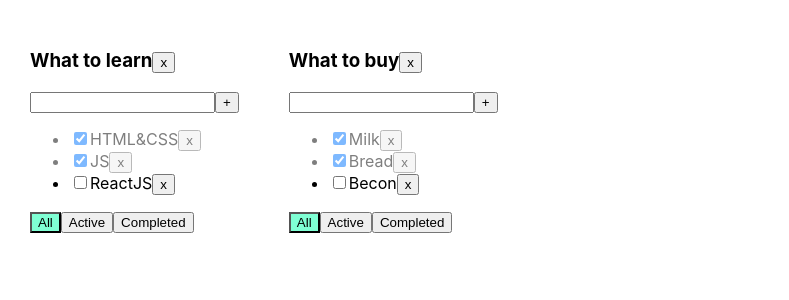
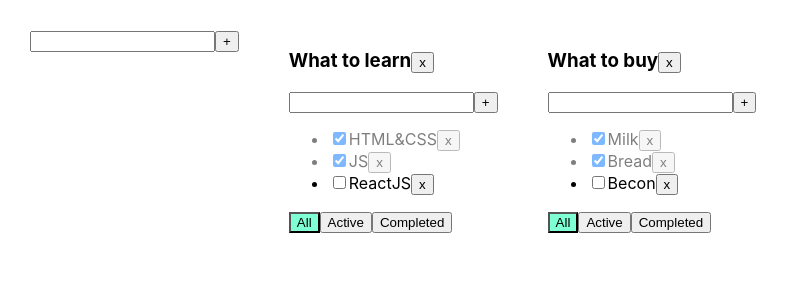
Before and after one commit to LendiHop/TodoList, a React (Create React App) app: page / in a window 1280 px wide. Shown: the top 300 px of the page, without its empty margins (0-789 px from the left). Built offline with nearby package versions, Linux system fonts and the light colour scheme.

Commit message:
Now you can add new todolists and edit tasks

```diff
--- /dev/null
+++ b/src/AddItemForm.tsx
@@ -0,0 +1,42 @@
+import React, {ChangeEvent, KeyboardEvent, useState} from 'react';
+
+type addItemFormPropsType = {
+    addItem: (title: string) => void
+}
+
+export function AddItemForm(props: addItemFormPropsType) {
+    const [title, setTitle] = useState<string>("");
+    const [error, setError] = useState<string | null>(null);
+
+    const onChangeHandler = (e: ChangeEvent<HTMLInputElement>) => {
+        setTitle(e.currentTarget.value);
+    }
+
+    const addItem = () => {
+        if (title.trim() !== "") {
+            props.addItem(title.trim());
+            setTitle("");
+        } else {
+            setError("Title is required");
+        }
+    }
+
+    const onKeyPressHandler = (e: KeyboardEvent<HTMLInputElement>) => {
+        setError(null);
+        if (e.charCode === 13) {
+            addItem();
+        }
+    }
+
+    return(
+        <div>
+            <input value={title}
+                   onChange={onChangeHandler}
+                   onKeyPress={onKeyPressHandler}
+                   className={error ? "error" : ""}
+            />
+            <button onClick={addItem}>+</button>
+            {error && <div className="error-message">{error}</div>}
+        </div>
+    )
+}
--- a/src/App.tsx
+++ b/src/App.tsx
@@ -2,6 +2,7 @@
 import './App.css';
 import {TaskType, Todolist} from './Todolist';
 import {v1} from 'uuid';
+import {AddItemForm} from "./AddItemForm";
 
 export type FilterValuesType = "all" | "active" | "completed";
 
@@ -51,6 +52,10 @@
         setTodoLists(todoLists.map(tl => tl.id === todoListID ? {...tl, filter: value} : tl));
     }
 
+    function changeTodoListTitle(title: string, todoListID: string) {
+        setTodoLists(todoLists.map(tl => tl.id === todoListID ? {...tl, title: title} : tl));
+    }
+
     function changeStatus(taskID: string, newIsDoneValue: boolean, todoListID: string) {
         setTasks({
             ...tasks,
@@ -58,9 +63,27 @@
         })
     }
 
+    function changeTaskTitle(taskID: string, newTitle: string, todoListID: string) {
+        setTasks({
+            ...tasks,
+            [todoListID]: tasks[todoListID].map(t => t.id === taskID ? {...t, title: newTitle} : t)
+        })
+    }
+
     function removeTodoList(todoListID: string) {
         setTodoLists(todoLists.filter(tl => tl.id !== todoListID));
         delete tasks[todoListID];
+    }
+
+    function addTodoList(title: string) {
+        const newTodoListiD = v1();
+        const newTodoList: TodoListType = {
+            id: newTodoListiD,
+            title: title,
+            filter: "all"
+        };
+        setTodoLists([...todoLists, newTodoList]);
+        setTasks({...tasks, [newTodoListiD]: []});
     }
 
     function getTasksForTodoList(todoLists: TodoListType) {
@@ -86,12 +109,15 @@
                       todoListID={tl.id}
                       key={tl.id}
                       removeTodoList={removeTodoList}
+                      changeTaskTitle={changeTaskTitle}
+                      changeTodoListTitle={changeTodoListTitle}
             />
         )
     });
 
     return (
         <div className="App">
+            <AddItemForm addItem={addTodoList}/>
             {todoListsComponents}
         </div>
     );
--- /dev/null
+++ b/src/EditableSpan.tsx
@@ -0,0 +1,32 @@
+import React, {ChangeEvent, KeyboardEvent, useState} from 'react';
+
+type EditableSpanPropsType = {
+    title: string
+    changeTitle: (title: string) => void
+}
+
+export function EditableSpan(props: EditableSpanPropsType) {
+    const [editMode, setEditMode] = useState<boolean>(false);
+    const [title, setTitle] = useState<string>(props.title);
+
+    const onEditMode = () => setEditMode(true);
+    const offEditMode = () => {
+        setEditMode(false);
+        props.changeTitle(title);
+    }
+
+    const onChangeTitle = (e: ChangeEvent<HTMLInputElement>) => {
+        setTitle(e.currentTarget.value);
+    }
+
+    return(
+        editMode
+        ? <input
+            value={title}
+            autoFocus
+            onChange={onChangeTitle}
+            onBlur={offEditMode}
+            />
+        : <span onDoubleClick={onEditMode}>{props.title}</span>
+    )
+}
--- a/src/Todolist.tsx
+++ b/src/Todolist.tsx
@@ -1,5 +1,7 @@
 import React, {ChangeEvent, KeyboardEvent, useState} from 'react';
 import {FilterValuesType} from './App';
+import {AddItemForm} from "./AddItemForm";
+import {EditableSpan} from "./EditableSpan";
 
 export type TaskType = {
     id: string
@@ -7,7 +9,7 @@
     isDone: boolean
 }
 
-type PropsType = {
+type TodolistPropsType = {
     title: string
     tasks: Array<TaskType>
     removeTask: (taskId: string, todoListID: string) => void
@@ -17,33 +19,11 @@
     filter: FilterValuesType
     todoListID: string
     removeTodoList: (todoListID: string) => void
+    changeTaskTitle: (taskID: string, newTitle: string, todoListID: string) => void
+    changeTodoListTitle: (title: string, todoListID: string) => void
 }
 
-export function Todolist(props: PropsType) {
-
-    const [title, setTitle] = useState("");
-    const [error, setError] = useState<string | null>(null);
-
-
-    const addTask = () => {
-        if (title.trim() !== "") {
-            props.addTask(title, props.todoListID);
-            setTitle("");
-        } else {
-            setError("Title is required");
-        }
-    }
-
-    const onChangeHandler = (e: ChangeEvent<HTMLInputElement>) => {
-        setTitle(e.currentTarget.value)
-    }
-
-    const onKeyPressHandler = (e: KeyboardEvent<HTMLInputElement>) => {
-        setError(null);
-        if (e.charCode === 13) {
-            addTask();
-        }
-    }
+export function Todolist(props: TodolistPropsType) {
 
     const onClickRemoveTodoList = () => props.removeTodoList(props.todoListID);
 
@@ -51,19 +31,16 @@
     const onActiveClickHandler = () => props.changeFilter("active", props.todoListID);
     const onCompletedClickHandler = () => props.changeFilter("completed", props.todoListID);
 
+    const addTask = (title: string) => props.addTask(title, props.todoListID);
+
+    const changeTodoListTilte = (title: string) => props.changeTodoListTitle(title, props.todoListID);
+
     return <div>
-        <h3>{props.title}
+        <h3>
+            <EditableSpan title={props.title} changeTitle={changeTodoListTilte}/>
             <button onClick={onClickRemoveTodoList}>x</button>
         </h3>
-        <div>
-            <input value={title}
-                   onChange={onChangeHandler}
-                   onKeyPress={onKeyPressHandler}
-                   className={error ? "error" : ""}
-            />
-            <button onClick={addTask}>+</button>
-            {error && <div className="error-message">{error}</div>}
-        </div>
+        <AddItemForm addItem={addTask}/>
         <ul>
             {
                 props.tasks.map(t => {
@@ -73,9 +50,13 @@
                         props.changeTaskStatus(t.id, newIsDoneValue, props.todoListID);
                     }
 
+                    const changeTaskTitle = (title: string) => {
+                        props.changeTaskTitle(t.id, title, props.todoListID);
+                    }
+
                     return <li key={t.id} className={t.isDone ? "is-done" : ""}>
                         <input type="checkbox" onChange={onChangeHandler} checked={t.isDone}/>
-                        <span>{t.title}</span>
+                        <EditableSpan title={t.title} changeTitle={changeTaskTitle} />
                         <button onClick={onClickHandler}>x</button>
                     </li>
                 })
```
Also changed, not shown: 1 other file (tests, documents, lock files or other folders).
